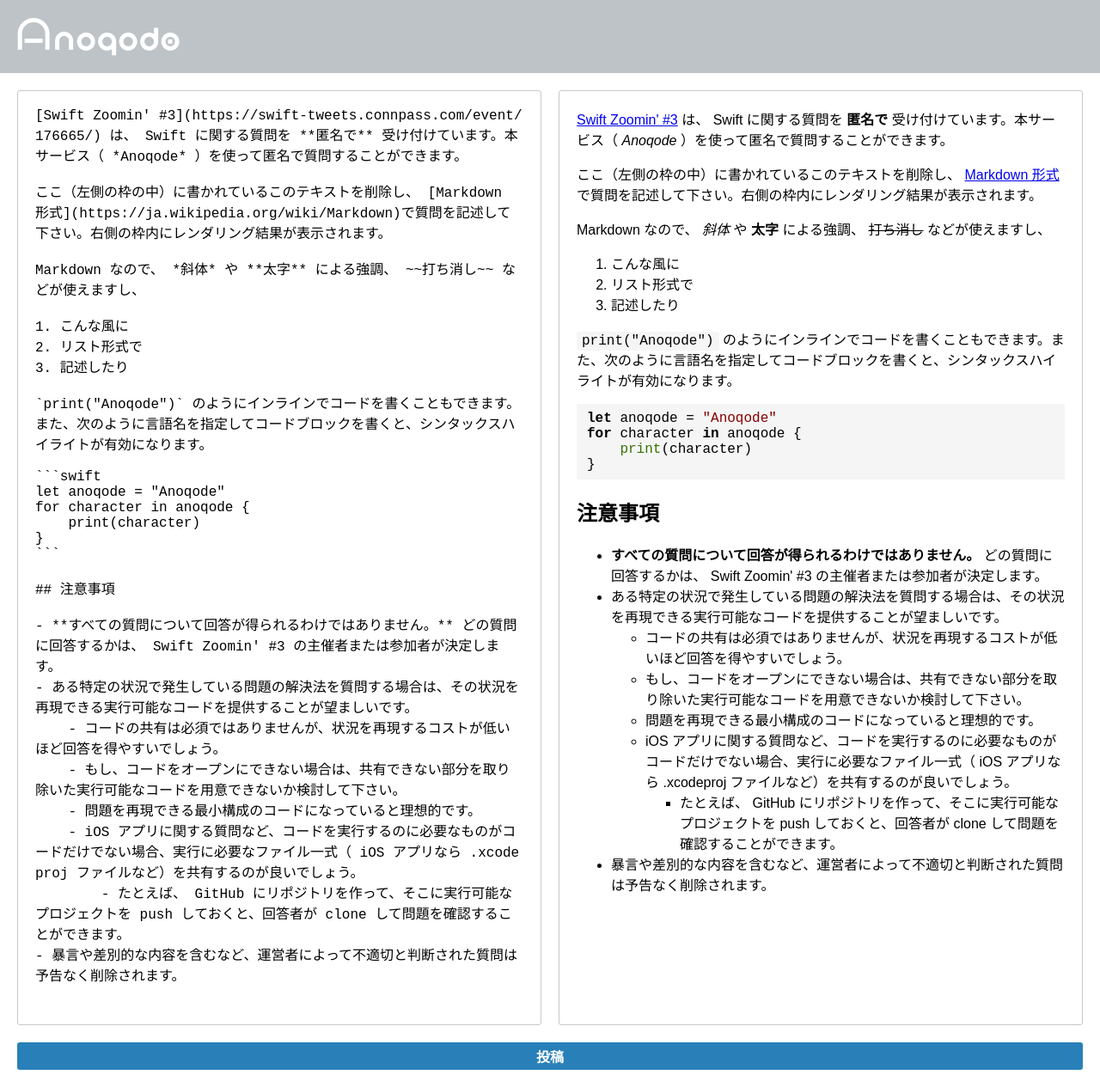
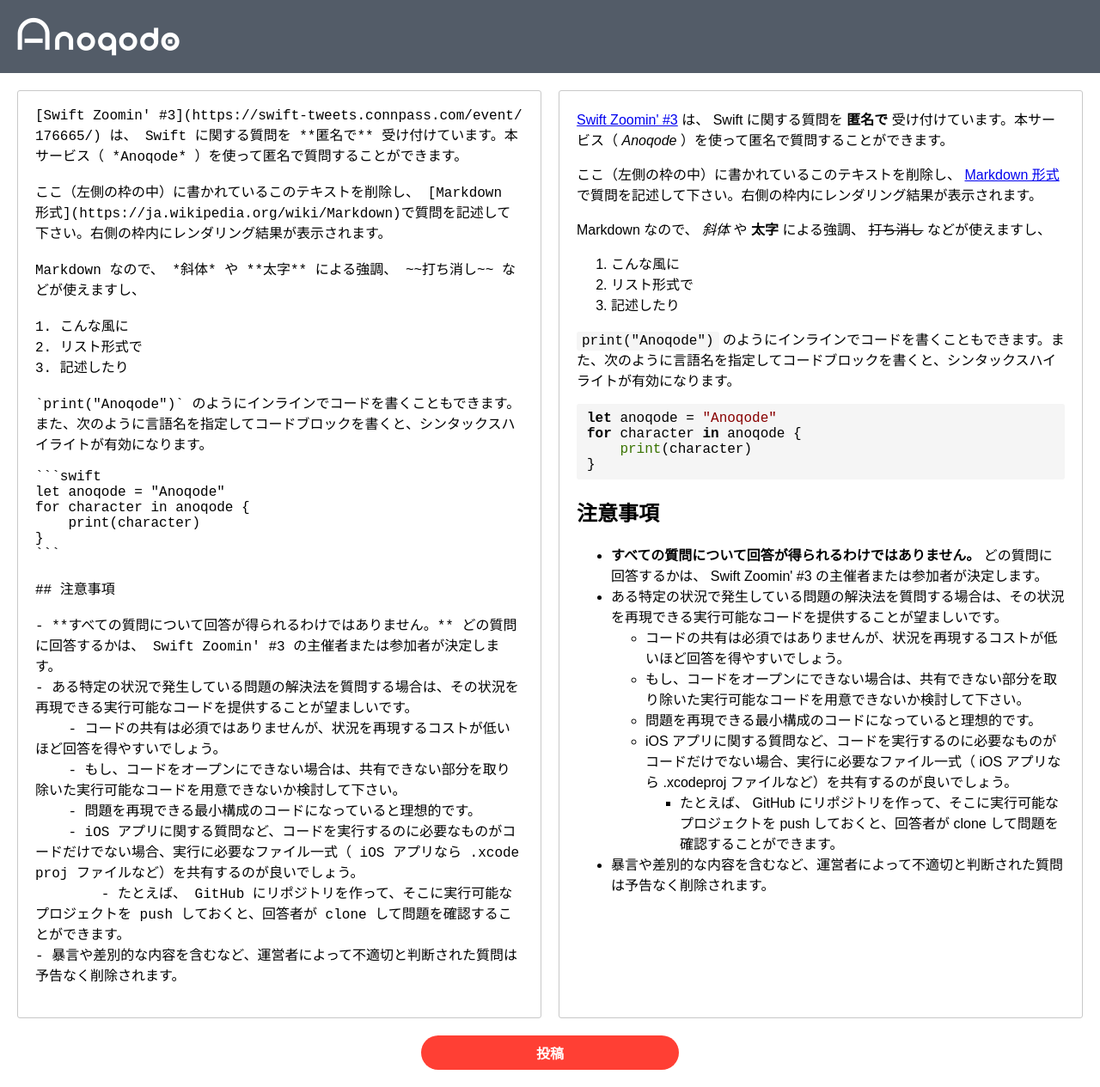
Before and after one commit to anoqode/anoqode.github.io, a Jekyll site: the page built from index.html, in a window 1280 px wide. Shown: the whole page at 86% size. Built offline with Jekyll 4.4.1, drawn with Linux system fonts in a browser that asks for light colours.

Commit message:
Adjust colors and layouts

```diff
--- a/_sass/color.scss
+++ b/_sass/color.scss
@@ -1,11 +1,10 @@
-// https://flatuicolors.com/palette/defo
-$theme-color: rgb(189, 195, 199);
-$accent-color: rgb(41, 128, 185);
+$theme-color: rgb(83, 92, 104); // WIZARD GREY https://flatuicolors.com/palette/au
+$accent-color: rgb(255, 63, 52); // RED ORANGE https://flatuicolors.com/palette/se
 $code-background-color: rgb(245, 245, 245);
 $editor-border-color: rgb(200, 200, 200);
 
 $time-color: rgb(127, 140, 141);
 
 $button-color: $accent-color;
-$button-hover-color: rgb(52, 152, 219);
-$button-disabled-color: rgba(52, 152, 219, 0.6);
+$button-hover-color: rgba($button-color, 0.8);
+$button-disabled-color: rgba($button-color, 0.6);
--- a/css/common.scss
+++ b/css/common.scss
@@ -73,7 +73,6 @@
 
 .aq-send-button {
     border: none;
-    border-radius: 3px;
     color: white;
     font-size: 12pt;
     font-weight: bold;
--- a/css/editor.scss
+++ b/css/editor.scss
@@ -6,7 +6,7 @@
 
 $gap: $main-padding;
 
-$buttons-height: 2em;
+$buttons-height: 2.5em;
 
 #editor {
     width: 100%;
@@ -21,11 +21,13 @@
 
     .aq-buttons {
         width: 100%;
-        height: $buttons-height;
+        text-align: center;
 
         .aq-send-button {
             width: 100%;
-            height: 100%;
+            height: $buttons-height;
+            max-width: 300px;
+            border-radius: $buttons-height / 2;
         }
     }
 
```
